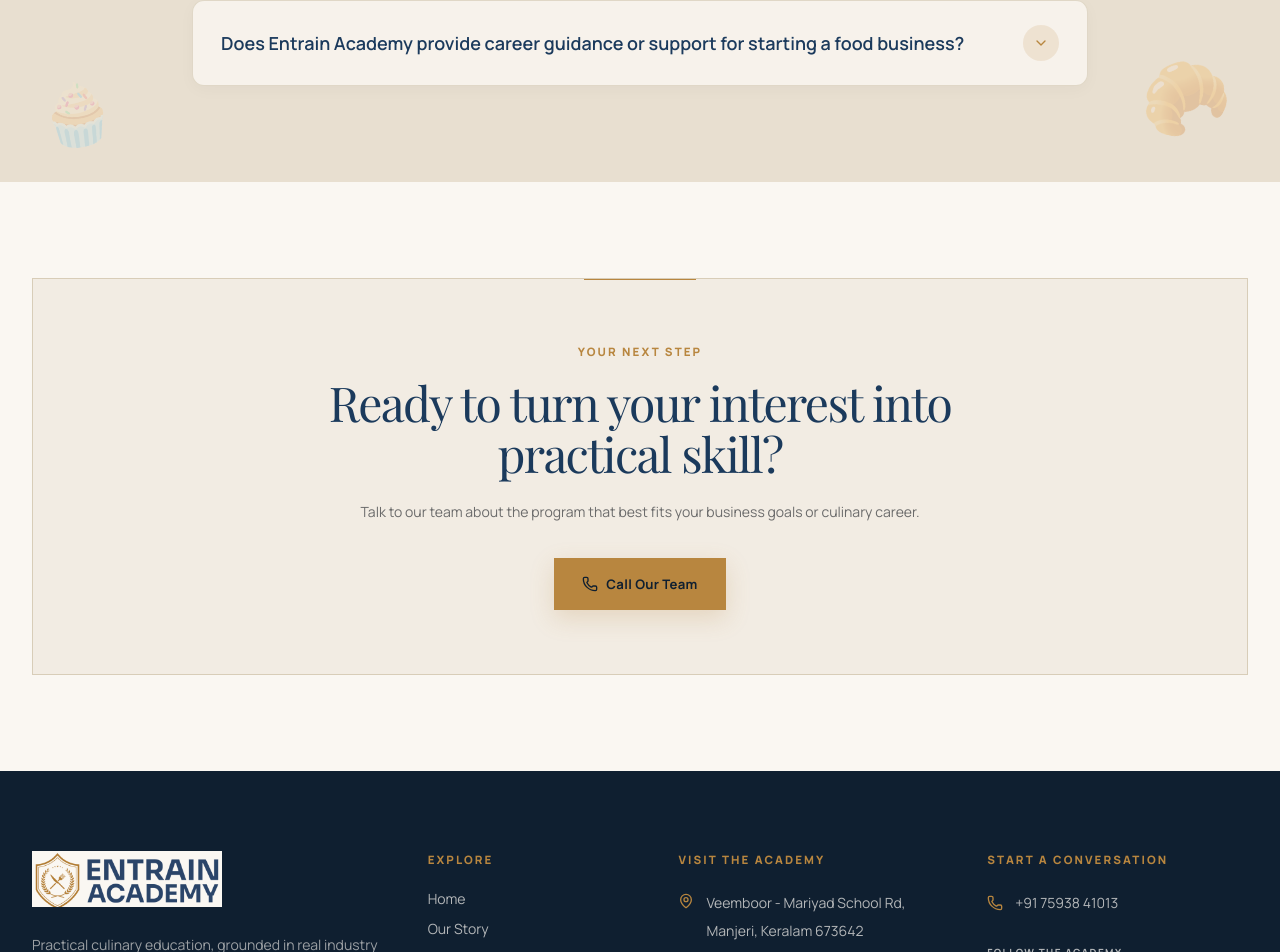
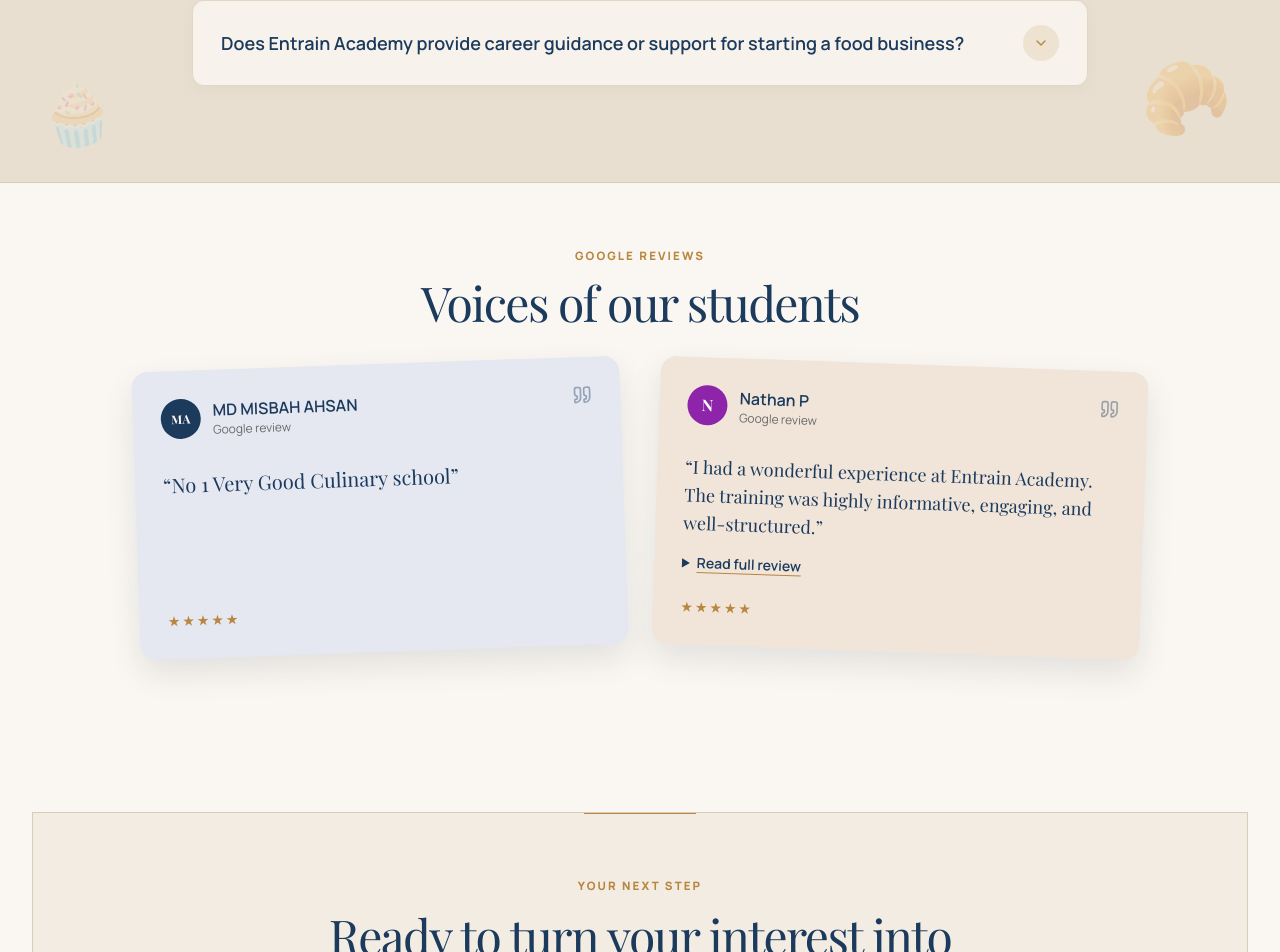
Before and after one commit to entrainaccademy/Culinary-academy, a Next.js app: page / in a window 1280 px wide. Shown: the part 9391-10343 px from the top of the page. Built offline with nearby package versions, Linux system fonts and the light colour scheme; a web font is replaced by a local one.

Commit message:
added gg review

```diff
--- a/components/home-page.js
+++ b/components/home-page.js
@@ -667,6 +667,49 @@ export function HomePage() {
           </div>
         </section>
 
+        <section aria-labelledby="google-reviews-heading" className="overflow-hidden border-t border-border-subtle bg-background py-12 md:py-16">
+          <div className="container-shell">
+            <Reveal className="mx-auto max-w-4xl text-center">
+              <p className="eyebrow">Google reviews</p>
+              <h2 id="google-reviews-heading" className="display-title mt-3 text-3xl sm:text-4xl md:text-5xl">Voices of our students</h2>
+            </Reveal>
+            <div className="mx-auto mt-9 grid max-w-5xl gap-6 px-2 md:grid-cols-2 md:items-stretch md:gap-8">
+              <Reveal className="flex h-full flex-col rounded-2xl bg-[#e5e7f1] p-6 shadow-[0_14px_32px_rgba(15,31,48,.1)] transition-transform duration-300 hover:rotate-0 md:-rotate-2 md:p-7">
+                <div className="flex items-start justify-between gap-4">
+                  <div className="flex items-center gap-3">
+                    <span className="grid size-10 shrink-0 place-items-center rounded-full bg-primary font-serif text-xs font-bold text-background" aria-hidden="true">MA</span>
+                    <div><h3 className="font-semibold text-primary">MD MISBAH AHSAN</h3><p className="text-xs text-muted">Google review</p></div>
+                  </div>
+                  <Quote className="size-5 shrink-0 text-primary/40" aria-hidden="true" />
+                </div>
+                <blockquote className="mt-8 font-serif text-lg leading-7 text-primary sm:text-xl">“No 1 Very Good Culinary school”</blockquote>
+                <p className="mt-auto pt-6 text-sm tracking-[0.14em] text-accent" aria-label="5 out of 5 stars">★★★★★</p>
+              </Reveal>
+              <Reveal delay={0.08} className="flex h-full flex-col rounded-2xl bg-[#f1e5da] p-6 shadow-[0_14px_32px_rgba(15,31,48,.1)] transition-transform duration-300 hover:rotate-0 md:rotate-2 md:p-7">
+                <div className="flex items-start justify-between gap-4">
+                  <div className="flex items-center gap-3">
+                    <span className="grid size-10 shrink-0 place-items-center rounded-full bg-[#8e24aa] font-serif text-base font-bold text-white" aria-hidden="true">N</span>
+                    <div><h3 className="font-semibold text-primary">Nathan P</h3><p className="text-xs text-muted">Google review</p></div>
+                  </div>
+                  <Quote className="size-5 shrink-0 text-primary/40" aria-hidden="true" />
+                </div>
+                <blockquote className="mt-7 font-serif text-base leading-7 text-primary sm:text-lg">“I had a wonderful experience at Entrain Academy. The training was highly informative, engaging, and well-structured.”</blockquote>
+                <details className="group mt-3 text-sm leading-7 text-muted">
+                  <summary className="w-fit cursor-pointer font-semibold text-primary underline decoration-accent underline-offset-4 hover:text-accent">Read full review</summary>
+                  <div className="mt-5 space-y-4 border-t border-border-subtle pt-5">
+                    <p>A special thanks to Chef Shafer and Chef Rishad for their excellent training, professional guidance, and the effort they put into making the sessions both practical and enjoyable. Their knowledge, patience, and passion for teaching made the entire learning experience truly valuable.</p>
+                    <p>A big appreciation to Safwan for the warm hospitality, friendly approach, and excellent care throughout the experience. Every day attention made us feel comfortable and well taken care of.</p>
+                    <p>I would also like to thank Shahana for her excellent support with the registration process and timely follow-ups. Her coordination, professionalism, and friendly assistance ensured everything went smoothly from the beginning.</p>
+                    <p>Overall, it was a fantastic experience, combining quality training, exceptional hospitality, and seamless coordination. I highly recommend Entrain Academy to anyone looking for a great learning experience.</p>
+                    <p>Thank you, Chef Shafer, Rishad, Safwan, Shahana, and the entire Entrain Academy team, for making this experience truly memorable. Keep up the great work! 👏</p>
+                  </div>
+                </details>
+                <p className="mt-auto pt-5 text-sm tracking-[0.14em] text-accent" aria-label="5 out of 5 stars">★★★★★</p>
+              </Reveal>
+            </div>
+          </div>
+        </section>
+
         <section className="py-20 md:py-24"><Reveal className="container-shell"><div className="relative overflow-hidden border border-border-subtle bg-[#f2ece3] px-6 py-12 text-center sm:px-12 md:py-16"><div className="absolute left-1/2 top-0 h-px w-28 -translate-x-1/2 bg-accent" /><p className="eyebrow">Your next step</p><h2 className="display-title mx-auto mt-4 max-w-3xl text-3xl sm:text-4xl md:text-5xl">Ready to turn your interest into practical skill?</h2><p className="mx-auto mt-5 max-w-xl text-sm leading-7 text-muted">Talk to our team about the program that best fits your business goals or culinary career.</p><a href="tel:+917593841013" aria-label="Call Entrain Academy at 7593841013" className={cn(buttonVariants({ size: "lg" }), "mt-8")}><Phone className="size-4" /> Call Our Team</a></div></Reveal></section>
       </main>
 
```
